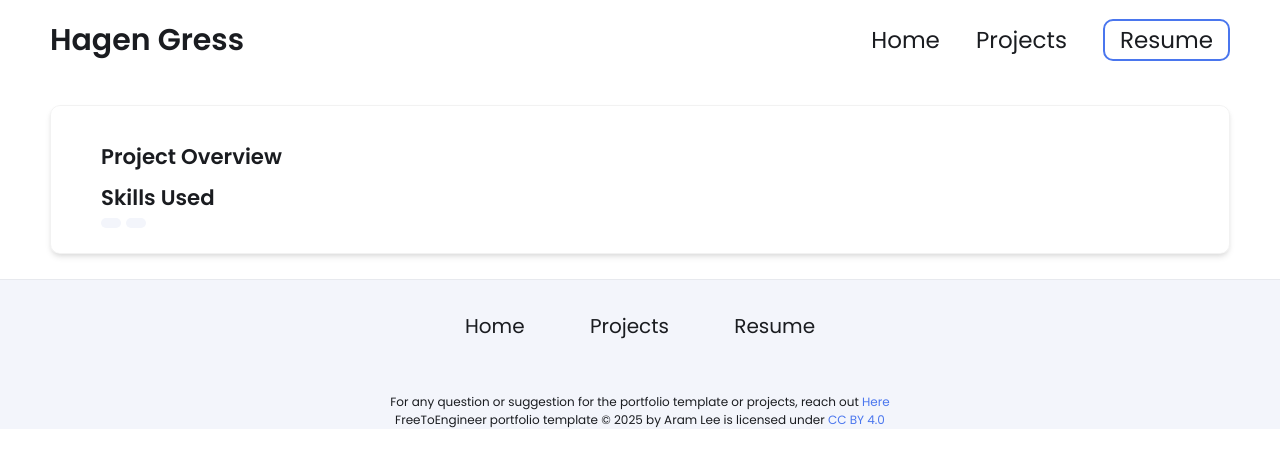
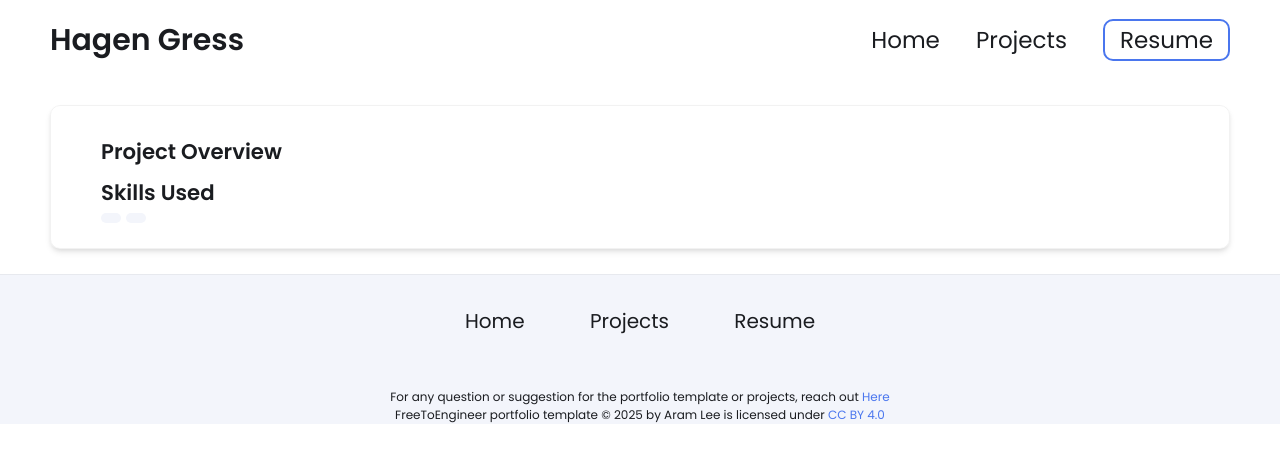
Before and after one commit to HagenGress/HagenGress.github.io, a Jekyll site: the page built from Reference/template.md, in a window 1280 px wide. Shown: the top 467 px of the page. Built offline with Jekyll 4.4.1, drawn with Linux system fonts in a browser that asks for light colours.

Commit message:
Update post.html

```diff
--- a/_layouts/post.html
+++ b/_layouts/post.html
@@ -8,12 +8,13 @@
 
         {% assign folder_path = page.path | split: "/" | slice: 0, 2 | join: "/" %}
         {% assign image_path = "/" | append: folder_path | append: page['main-image'] %}
-        <div class="title-header">
-            <h1>{{page.title}}</h1>
-            {% if page.location %}
-                <p style="font-style: italic; font-size: 1rem; color: #666; margin-top: 0.25rem;">{{ page.location }}</p>
-            {% endif %}
-        </div>
+        <div class="title-header" style="display: flex; flex-direction: column; align-items: flex-start;">
+            <h1 style="margin-bottom: 0.2em;">{{ page.title }}</h1>
+                {% if page.location %}
+                    <p style="font-style: italic; font-size: 1.1rem; color: #000; margin: 0;">{{ page.location }}</p>
+                {% endif %}
+            </div>
+
         <!--
         <img src="{{ image_path }}" alt="{{ page.title }} image">
         -->
```
